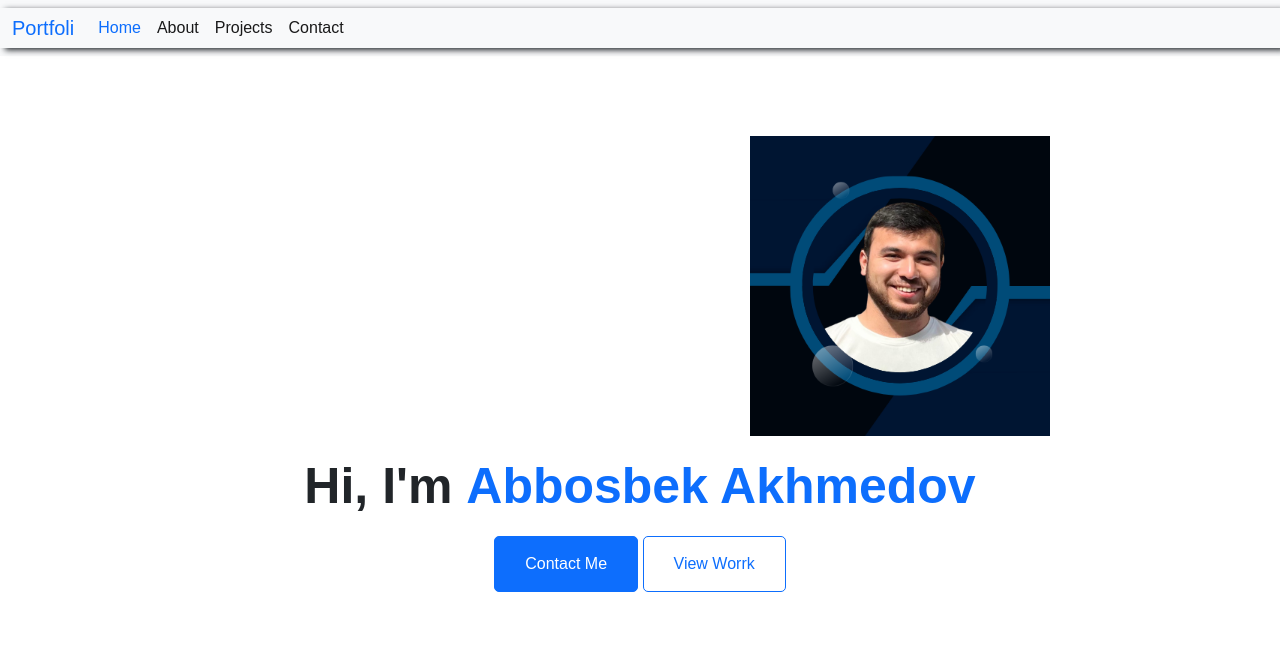
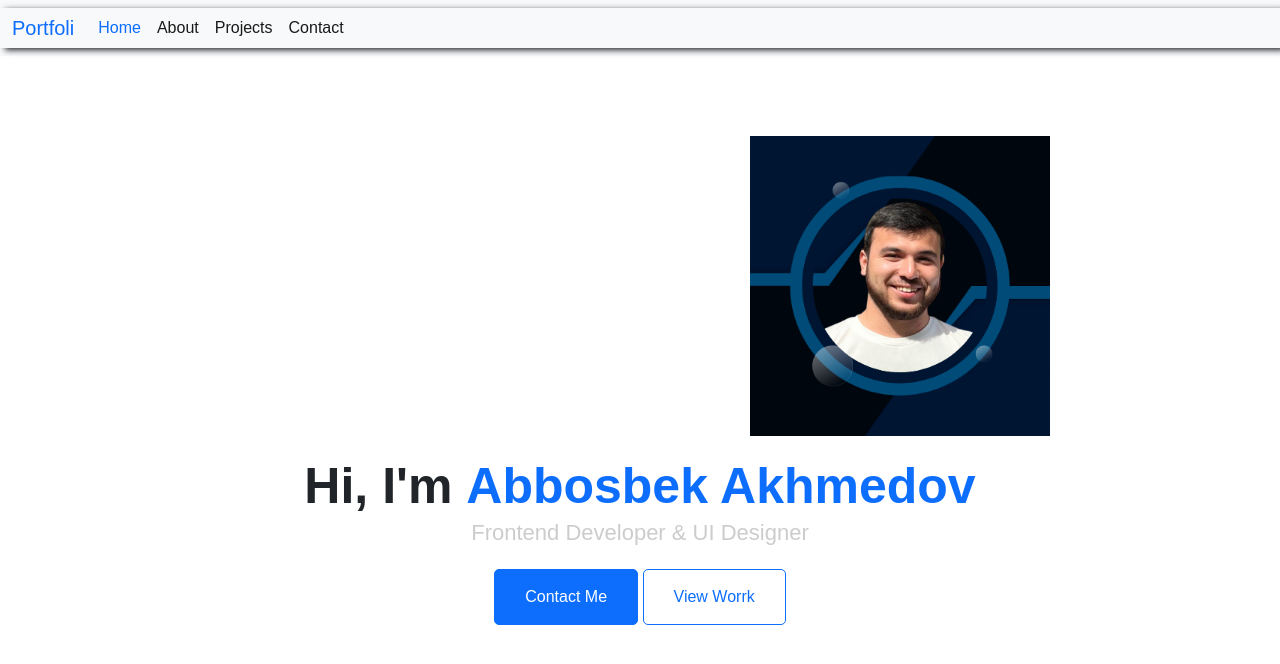
Before and after one commit to Javlonbek-1010/Mustaqil-loyiha, a plain HTML site: page index.html in a window 1280 px wide. Drawn offline with nearby package versions, Linux system fonts and the light colour scheme.

Commit message:
Qoshimlar qoshilda

```diff
--- a/index.html
+++ b/index.html
@@ -38,7 +38,7 @@
              <h1 class="hello">Hi, I'm  <h1 class="name">Abbosbek Akhmedov</h1></h1>
         </div>
 
-    <p class="a"></p>
+    <p class="a">Frontend Developer & UI Designer</p>
     <div class="but">
     <button class="blue">Contact Me</button>
     <button class="white">View Worrk</button>
--- a/main.css
+++ b/main.css
@@ -46,3 +46,8 @@
     margin-top: 20px;
     gap: 20px;
 }
+.a{
+    text-align: center;
+    font-size: 22px;
+    color: rgb(204, 204, 204);
+}
```
